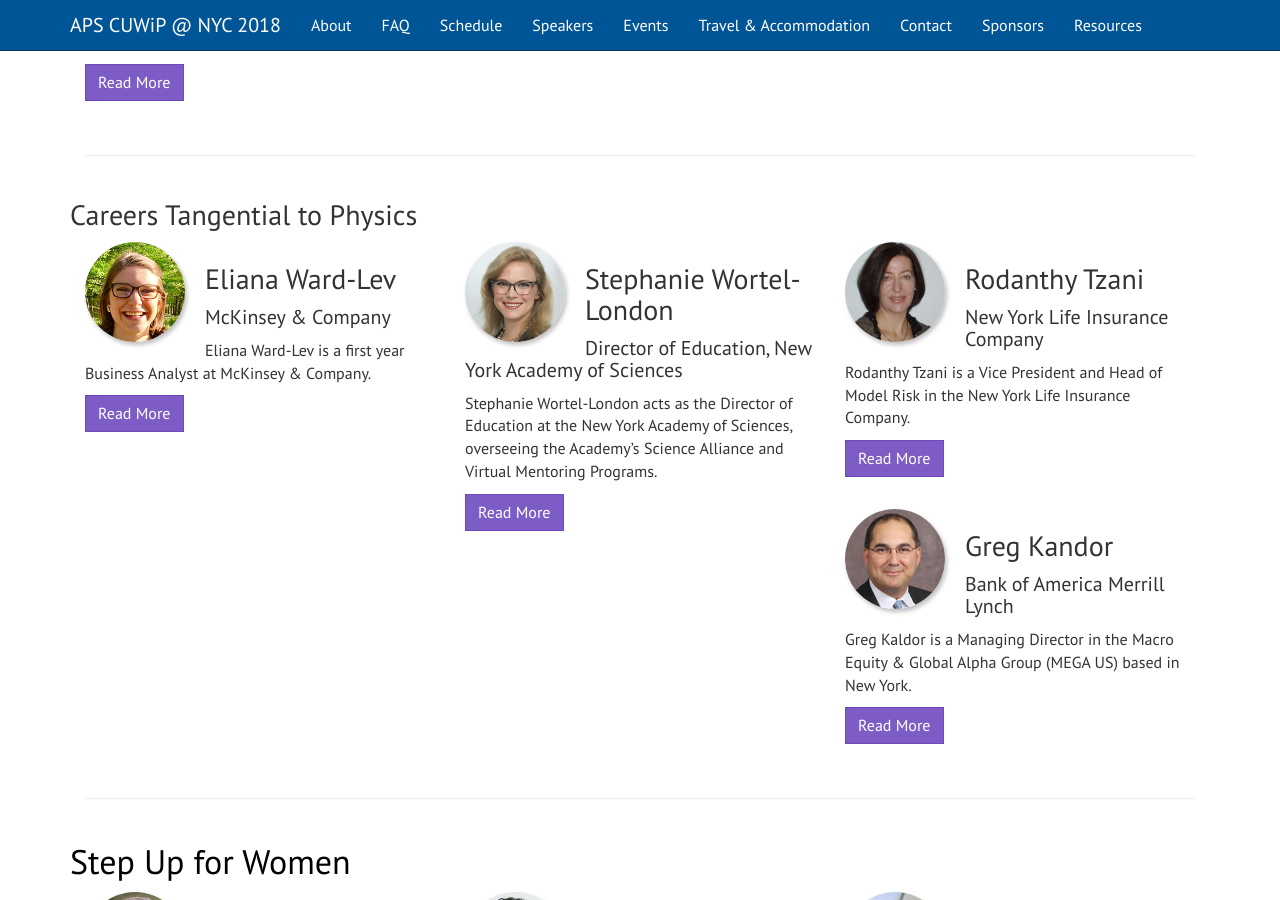
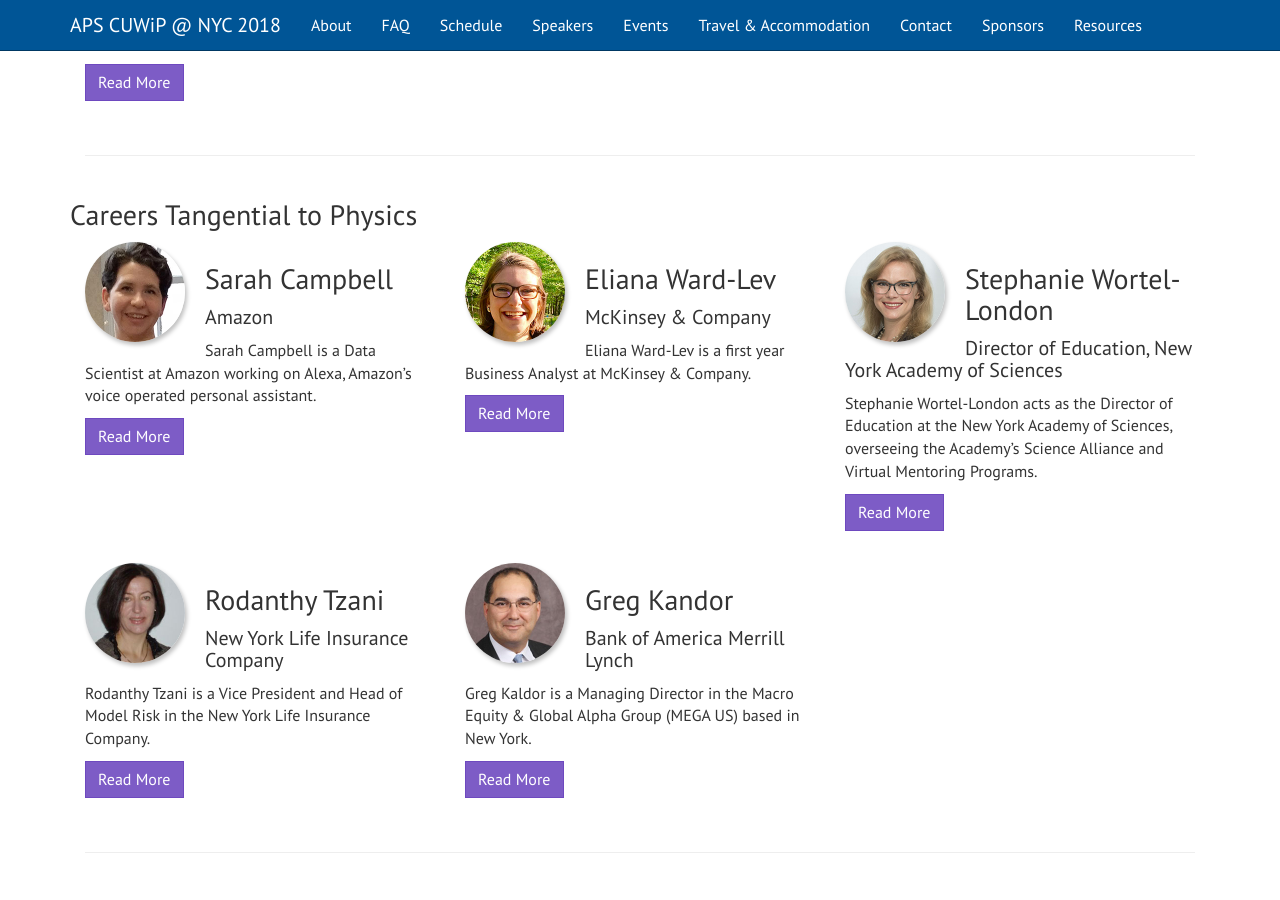
Before and after one commit to cuwip-nyc/cuwip-nyc.github.io, a Jekyll site: the page built from speakers.html, in a window 1280 px wide and 900 px high, scrolled down 5281 px. Built offline with Jekyll 4.4.1, drawn with Linux system fonts in a browser that asks for light colours; nearby versions of some CDN libraries.

Commit message:
speakers and more

```diff
--- a/events.html
+++ b/events.html
@@ -111,6 +111,7 @@
 <div class="well">
 
   <p>Hear from women with undergraduate or graduate physics degrees about how they pivoted the skills they learned in school to work in industries including finance, consulting, data science, education, and more!  Each panelist will give a brief introduction to their background and current work, with the rest of the time open for your questions.</p>
+    <a href="{{base.url}}/speakers/#breakout"> <img src="{{base.url}}/images/s-ca-200.jpg" alt="sc" class="img-circle img-responsive shadowImg pull-left " style="margin-right:20px;" width="50" height="50" ></a>
   <a href="{{base.url}}/speakers/#breakout"> <img src="{{base.url}}/images/e-w-l-200.jpg" alt="ew" class="img-circle img-responsive shadowImg pull-left " style="margin-right:20px;" width="50" height="50" ></a>
   <a href="{{base.url}}/speakers/#breakout"> <img src="{{base.url}}/images/swl-200.jpg" alt="swl" class="img-circle img-responsive shadowImg pull-left"  style="margin-right:20px;" width="50" height="50"></a>
     <a href="{{base.url}}/speakers/#breakout"> <img src="{{base.url}}/images/r-t-200.jpg" alt="rt" class="img-circle img-responsive shadowImg pull-left " style="margin-right:20px;" width="50" height="50" ></a>
--- a/speakers.html
+++ b/speakers.html
@@ -603,6 +603,22 @@
 
 
 <div class="col-md-4 col-sm-6 col-xs-12 aSpeaker">
+<img src="{{base.url}}/images/s-ca-200.jpg" alt="sc" class="img-circle img-responsive shadowImg pull-left" width="100" height="100">
+<h3>Sarah Campbell</h3>
+<h4>Amazon</h4>
+<p>Sarah Campbell is a Data Scientist at Amazon working on Alexa, Amazon’s voice operated personal assistant.</p>
+<button class="btn btn-info" type="button" data-toggle="collapse" data-target="#campbellBio" aria-expanded="false" aria-controls="campbellBio">
+Read More
+</button>
+<div class="collapse" id="campbellBio">
+<div class="well">
+<p>n her current role, she uses machine learning algorithms to create statistical models for natural language understanding, what is considered an AI ‘hard’ problem. Prior to working at Amazon, Sarah was a post-doctoral researcher at Columbia University working with Bill Zajc and Brain Cole on relativistic heavy ion research, specifically sPHENIX a new detector planned for the Relativistic Heavy Ion Collider at Brookhaven National Laboratory. In 2002, Sarah graduated with a BA in physics and mathematics from Grinnell College in Grinnell, IA and in 2011 she graduated with a PhD in physics from Stony Brook University in Stony Brook, NY. Sarah currently lives in the Boston area with her husband, two kids and a dog.</p>
+
+</div>
+</div>
+</div>
+
+<div class="col-md-4 col-sm-6 col-xs-12 aSpeaker">
 <img src="{{base.url}}/images/e-w-l-200.jpg" alt="Ward-Lev" class="img-circle img-responsive shadowImg pull-left" width="100" height="100">
 <h3>Eliana Ward-Lev</h3>
 <h4>McKinsey & Company</h4>
```
Also changed, not shown: about.md (+15 -1 lines), images/s-ca-200.jpg (added), 3 other files.
